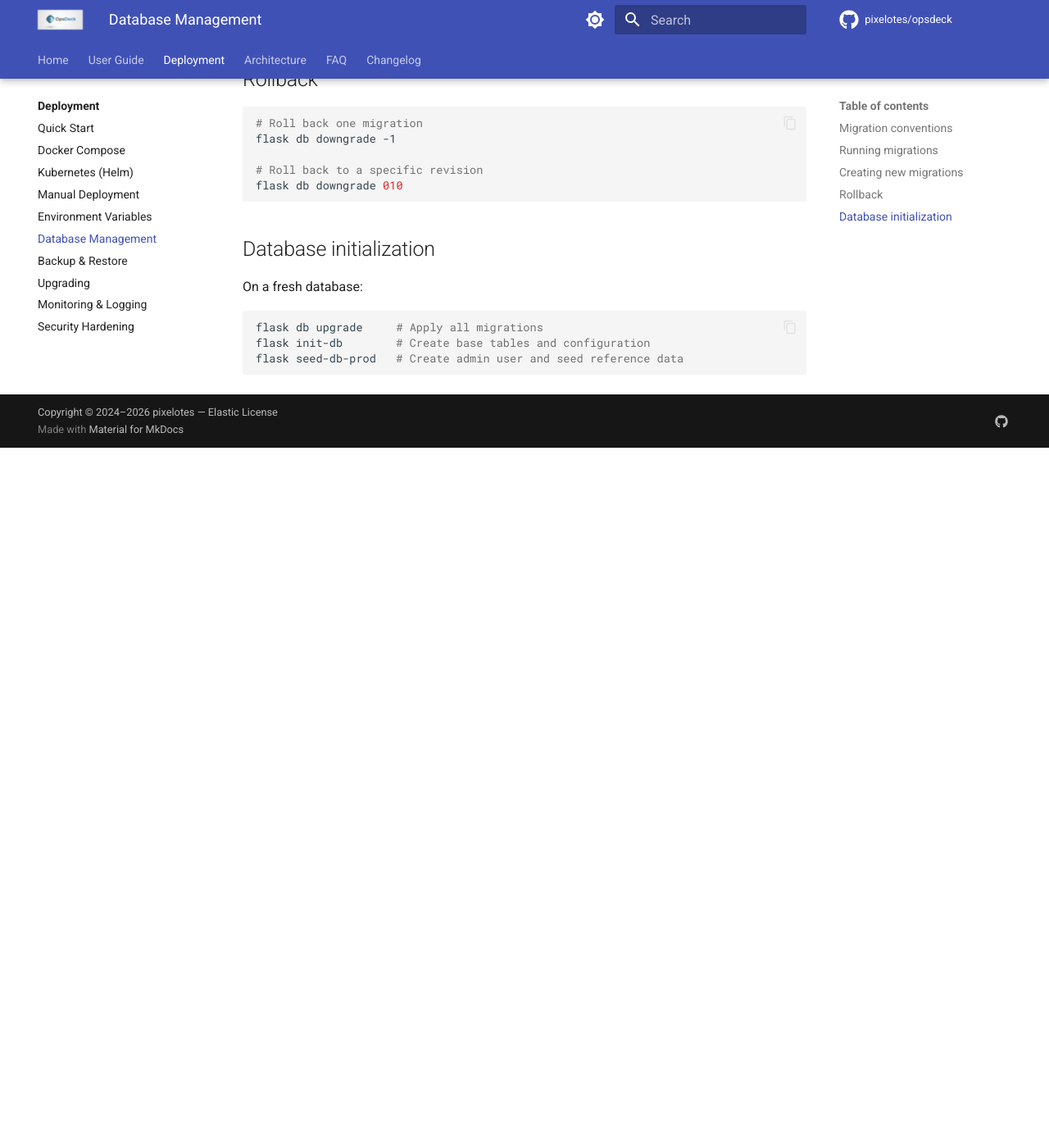
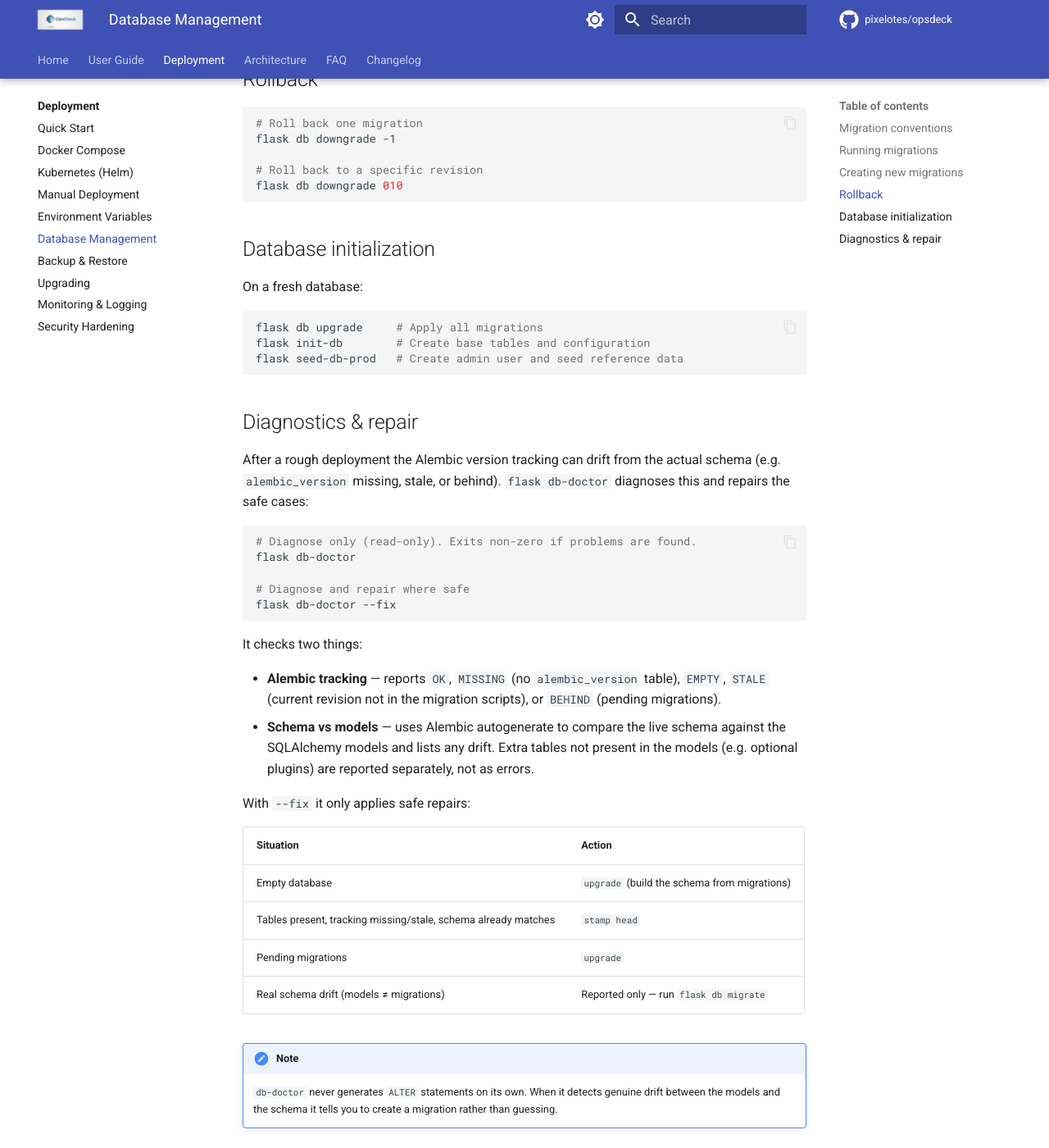
Before and after one commit to pixelotes/opsdeck-web, an MkDocs documentation site: the page built from docs-content/deployment/database.md, in a window 1280 px wide and 1400 px high, scrolled down 1374 px. Shown: the whole window at 82% size. Built offline with MkDocs 1.6.1 and Material for MkDocs 9.7.7, drawn with Linux system fonts in a browser that asks for light colours; comment, search, counter and statistics services are not loaded; before the commit the page ends 1920 px from its top, so only the background shows below that.

Commit message:
docs: document flask db-doctor (migration drift diagnose/repair)

````diff
--- a/docs-content/deployment/database.md
+++ b/docs-content/deployment/database.md
@@ -71,3 +71,40 @@ flask db upgrade     # Apply all migrations
 flask init-db        # Create base tables and configuration
 flask seed-db-prod   # Create admin user and seed reference data
 ```
+
+## Diagnostics & repair
+
+After a rough deployment the Alembic version tracking can drift from the actual
+schema (e.g. `alembic_version` missing, stale, or behind). `flask db-doctor`
+diagnoses this and repairs the safe cases:
+
+```bash
+# Diagnose only (read-only). Exits non-zero if problems are found.
+flask db-doctor
+
+# Diagnose and repair where safe
+flask db-doctor --fix
+```
+
+It checks two things:
+
+- **Alembic tracking** — reports `OK`, `MISSING` (no `alembic_version` table),
+  `EMPTY`, `STALE` (current revision not in the migration scripts), or `BEHIND`
+  (pending migrations).
+- **Schema vs models** — uses Alembic autogenerate to compare the live schema
+  against the SQLAlchemy models and lists any drift. Extra tables not present in
+  the models (e.g. optional plugins) are reported separately, not as errors.
+
+With `--fix` it only applies safe repairs:
+
+| Situation | Action |
+| --- | --- |
+| Empty database | `upgrade` (build the schema from migrations) |
+| Tables present, tracking missing/stale, schema already matches | `stamp head` |
+| Pending migrations | `upgrade` |
+| Real schema drift (models ≠ migrations) | Reported only — run `flask db migrate` |
+
+!!! note
+    `db-doctor` never generates `ALTER` statements on its own. When it detects
+    genuine drift between the models and the schema it tells you to create a
+    migration rather than guessing.
````
